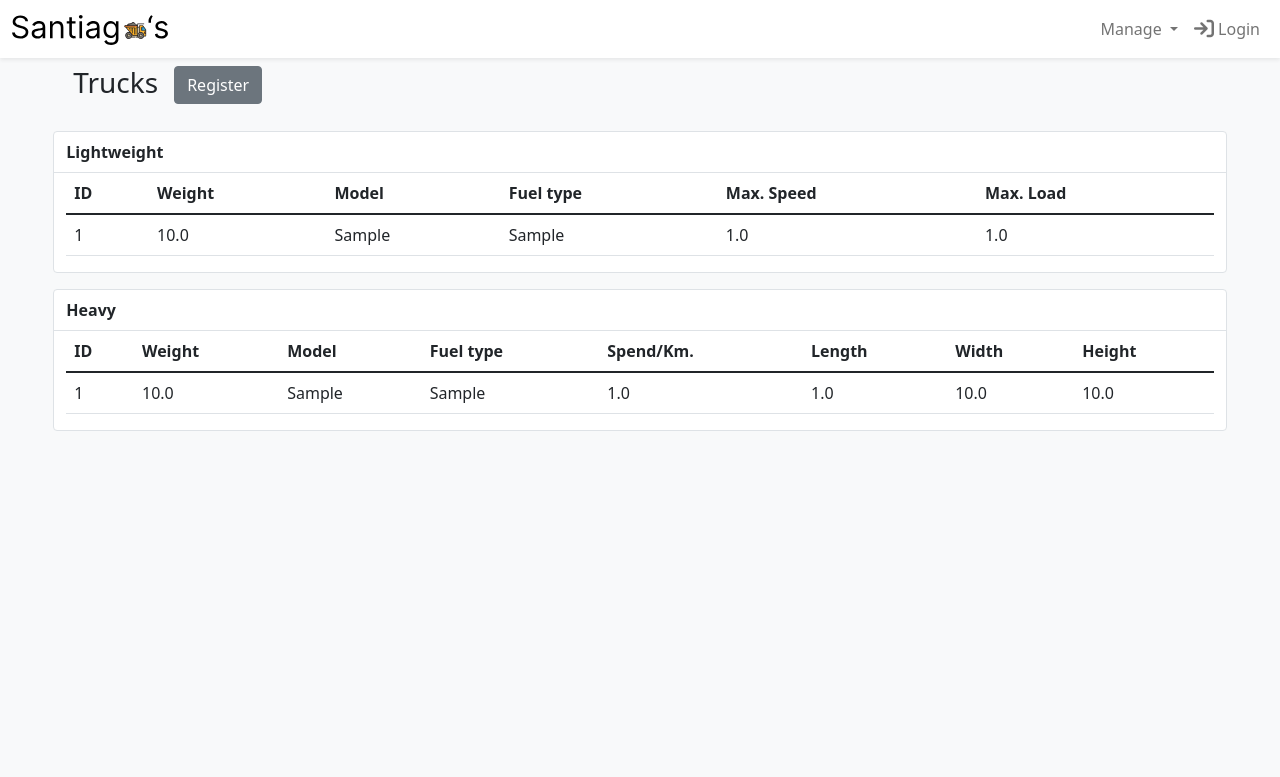
After one commit to jorgeajimenezl/database-2-project, a Flask app: page /manage/truck in a window 1280 px wide. The commit adds this page. Shown: the top 777 px of the page. Run offline with Flask 2, Linux system fonts and the light colour scheme; tables that the repository leaves empty hold one stand-in row (values such as "Sample post"); some libraries are stand-ins or nearby versions.

Commit message:
Manage truck and employees pages

```diff
--- a/app/auth/routes.py
+++ b/app/auth/routes.py
@@ -10,6 +10,7 @@ from flask_mail import Message
 from flask_login import (
     current_user,
     login_user,
+    logout_user
 )
 from sqlalchemy import func
 from sqlalchemy.exc import IntegrityError
@@ -121,6 +122,6 @@ def user_verify(token):
 @auth_bp.route("/logout")
 @login_required(verified_only=False)
 def logout():
-    current_user.logout()
+    logout_user()
     flash("You have been logged out!", "info")
     return redirect(url_for("auth.login"))
--- a/app/data/routes.py
+++ b/app/data/routes.py
@@ -1,7 +1,10 @@
 import re
 from typing import List
+
 from flask import flash, render_template
 
+from ..auth import login_required
+from . import data_bp
 from .forms import EmployeeForm, TruckForm
 from .models import (
     Administrative,
@@ -13,11 +16,9 @@ from .models import (
     SchoolLevel,
     Truck,
 )
-from ..auth import login_required
-from . import data_bp
 
 
-@data_bp.route("/register_truck", methods=["GET", "POST"])
+@data_bp.route("/register/truck", methods=["GET", "POST"])
 def register_truck():
     form = TruckForm()
     drivers: List[Driver] = Driver.query.all()
@@ -33,7 +34,7 @@ def register_truck():
             t = Truck.create(
                 weight=float(form.weight.data),
                 model=form.model.data,
-                fuel_type=form.model.data,
+                fuel_type=form.fuel_type.data,
                 driver_id=index,
             )
 
@@ -59,7 +60,93 @@ def register_truck():
     return render_template("data/register_truck.html", form=form)
 
 
-@data_bp.route("/register_employee", methods=["GET", "POST"])
+@data_bp.route("/manage/employee")
+def manage_employee():
+    headers = [
+        "ID",
+        "Name",
+        "Phone",
+        "Gender",
+        "School level",
+        "Laboral experience",
+        "Address",
+    ]
+    administratives_headers = headers + ["Position"]
+    drivers_headers = headers + ["Driver type", "Evaluation"]
+
+    administratives_data = Administrative.query.all()
+    drivers_data = Driver.query.all()
+
+    def get_data(e: Employee):
+        return [
+            e.id,
+            e.name,
+            e.phone,
+            str(e.gender.name).capitalize(),
+            str(e.school_level.name).capitalize().replace("_", " "),
+            f"{e.laboral_experience} years",
+            e.address,
+        ]
+
+    return render_template(
+        "data/manage_employee.html",
+        administratives_headers=administratives_headers,
+        administratives_data=list(
+            map(lambda x: get_data(x.employee) + [x.position], administratives_data)
+        ),
+        drivers_headers=drivers_headers,
+        drivers_data=list(
+            map(
+                lambda x: get_data(x.employee) + [x.type.name, x.evaluation],
+                drivers_data,
+            )
+        ),
+    )
+
+
+@data_bp.route("/manage/truck")
+def manage_truck():
+    headers = [
+        "ID",
+        "Weight",
+        "Model",
+        "Fuel type",
+    ]
+    lightweight_headers = headers + ["Max. Speed", "Max. Load"]
+    heavy_headers = headers + ["Spend/Km.", "Length", "Width", "Height"]
+
+    lightweight_data = LightweightTruck.query.all()
+    heavy_data = HeavyTruck.query.all()
+
+    def get_data(t: Truck):
+        return [
+            t.id,
+            t.weight,
+            t.model,
+            str(t.fuel_type).capitalize(),
+        ]
+
+    return render_template(
+        "data/manage_truck.html",
+        lightweight_headers=lightweight_headers,
+        lightweight_data=list(
+            map(
+                lambda x: get_data(x.truck) + [x.max_speed, x.max_load],
+                lightweight_data,
+            )
+        ),
+        heavy_headers=heavy_headers,
+        heavy_data=list(
+            map(
+                lambda x: get_data(x.truck)
+                + [x.spend_by_kilometer, x.length, x.width, x.height],
+                heavy_data,
+            )
+        ),
+    )
+
+
+@data_bp.route("/register/employee", methods=["GET", "POST"])
 def register_employee():
     form = EmployeeForm()
 
--- a/app/static/css/main.css
+++ b/app/static/css/main.css
@@ -2,9 +2,9 @@ a {
     text-decoration:none;
 }
 
-a:hover {
+/* a:hover {
     text-decoration:underline;
-}
+} */
 
 main {
     min-height: 90vh;
--- a/app/templates/core/layout.html
+++ b/app/templates/core/layout.html
@@ -1,31 +1,35 @@
 <!DOCTYPE html>
 <html style="width: 1170;">
+
 <head>
     <meta charset="utf-8">
     <meta name="viewport" content="width=device-width, initial-scale=1.0, shrink-to-fit=no">
     <title>{{ app_name }}</title>
     {% block header %}{% endblock %}
-    <link rel="stylesheet" href="https://cdnjs.cloudflare.com/ajax/libs/font-awesome/6.1.1/css/all.min.css" integrity="sha512-KfkfwYDsLkIlwQp6LFnl8zNdLGxu9YAA1QvwINks4PhcElQSvqcyVLLD9aMhXd13uQjoXtEKNosOWaZqXgel0g==" crossorigin="anonymous" referrerpolicy="no-referrer" />
-    <link href="https://cdn.jsdelivr.net/npm/bootstrap@5.1.3/dist/css/bootstrap.min.css" rel="stylesheet" integrity="sha384-1BmE4kWBq78iYhFldvKuhfTAU6auU8tT94WrHftjDbrCEXSU1oBoqyl2QvZ6jIW3" crossorigin="anonymous">
+    <link rel="stylesheet" href="https://cdnjs.cloudflare.com/ajax/libs/font-awesome/6.1.1/css/all.min.css"
+        integrity="sha512-KfkfwYDsLkIlwQp6LFnl8zNdLGxu9YAA1QvwINks4PhcElQSvqcyVLLD9aMhXd13uQjoXtEKNosOWaZqXgel0g=="
+        crossorigin="anonymous" referrerpolicy="no-referrer" />
+    <link href="https://cdn.jsdelivr.net/npm/bootstrap@5.1.3/dist/css/bootstrap.min.css" rel="stylesheet"
+        integrity="sha384-1BmE4kWBq78iYhFldvKuhfTAU6auU8tT94WrHftjDbrCEXSU1oBoqyl2QvZ6jIW3" crossorigin="anonymous">
     <script src="https://code.jquery.com/jquery-3.3.1.min.js"></script>
     <link rel="stylesheet" href="{{ url_for('static', filename='css/main.css') }}">
     </script>
 </head>
+
 <body class="min-vh-100">
     <header class="sticky-top bg-white">
         <nav class="navbar navbar-expand-lg navbar-light shadow-sm">
             <div class="container-fluid">
-                <a class="navbar-brand"
-                    href="{% if current_user.is_authenticated %}
+                <a class="navbar-brand" href="{% if current_user.is_authenticated %}
                             {{ url_for('core.home') }}
                         {% else %}
                             {{ url_for('auth.login') }}
                         {% endif %}">
-                    <img class="img-fluid"
-                        style="width: 100%; height: 30px"
+                    <img class="img-fluid" style="width: 100%; height: 30px"
                         src="{{ url_for('static', filename='images/logo_full.svg') }}" />
                 </a>
-                <button class="navbar-toggler" type="button" data-bs-toggle="collapse" data-bs-target="#navbarNav" aria-controls="navbarSupportedContent" aria-expanded="false" aria-label="Toggle navigation">
+                <button class="navbar-toggler" type="button" data-bs-toggle="collapse" data-bs-target="#navbarNav"
+                    aria-controls="navbarSupportedContent" aria-expanded="false" aria-label="Toggle navigation">
                     <span class="navbar-toggler-icon"></span>
                 </button>
                 <div class="collapse navbar-collapse" id="navbarNav">
@@ -33,12 +37,13 @@
                         <li class="nav-item dropdown">
                             <a class="nav-link dropdown-toggle" href="#" id="navbarDropdown" role="button"
                                 data-bs-toggle="dropdown" aria-expanded="false">
-                                Register
+                                Manage
                             </a>
                             <ul class="dropdown-menu" aria-labelledby="navbarDropdown">
-                                <li><a class="dropdown-item" href="{{ url_for('data.register_truck') }}">Truck</a></li>
-                                <li><a class="dropdown-item" href="{{ url_for('data.register_truck') }}">Trip</a></li>
-                                <li><a class="dropdown-item" href="{{ url_for('data.register_employee') }}">Employee</a></li>
+                                <li><a class="dropdown-item" href="{{ url_for('data.manage_truck') }}">Truck</a></li>
+                                <li><a class="dropdown-item" href="{{ url_for('data.manage_truck') }}">Trip</a></li>
+                                <li><a class="dropdown-item" href="{{ url_for('data.manage_employee') }}">Employee</a>
+                                </li>
                             </ul>
                         </li>
 
@@ -63,22 +68,19 @@
             </div>
         </nav>
     </header>
-    <main class= "bg-light">
+    <main class="bg-light">
         {% with messages = get_flashed_messages(with_categories=true) %}
         {% if messages %}
         {% for category, message in messages %}
         {% set id=get_uuid() %}
-                    <div class="alert alert-{{ category }} border-bottom text-break text-center mb-0"
-                        id="{{ id }}">
+        <div class="alert alert-{{ category }} border-bottom text-break text-center mb-0" id="{{ id }}">
             <div class="d-flex flex-nowrap align-items-center">
                 <div class="col-1"></div>
                 <div class="col-10">
                     {{ message }}
                 </div>
                 <div class="col-1">
-                                <a href="#"
-                                    class="link-primary"
-                                    onclick="$('#{{ id }}').remove()">
+                    <a href="#" class="link-primary" onclick="$('#{{ id }}').remove()">
                         <i class="fas fa-times-circle"></i>
                     </a>
                 </div>
@@ -95,17 +97,8 @@
             </div>
         </div>
     </main>
-    <!-- <footer>
-        <div class="container-fluid border-top">
-            <div class="row justify-content-center py-4">
-                <div class="col-12 text-center">
-                    <a href="{{ 'https://github.com/sarartur/flask-account-starter' }}" class="link-secondary">
-                        <i class="fa-brands fa-github fa-2x"></i>
-                    </a>
-                </div>
-            </div>
-        </div>
-    </footer> -->
-        <script src="https://cdn.jsdelivr.net/npm/bootstrap@5.1.3/dist/js/bootstrap.bundle.min.js" integrity="sha384-ka7Sk0Gln4gmtz2MlQnikT1wXgYsOg+OMhuP+IlRH9sENBO0LRn5q+8nbTov4+1p" crossorigin="anonymous"></script>
+    <script src="https://cdn.jsdelivr.net/npm/bootstrap@5.1.3/dist/js/bootstrap.bundle.min.js"
+        integrity="sha384-ka7Sk0Gln4gmtz2MlQnikT1wXgYsOg+OMhuP+IlRH9sENBO0LRn5q+8nbTov4+1p" crossorigin="anonymous">
+    </script>
     {% block js %}{% endblock %}
 </body>
--- /dev/null
+++ b/app/templates/data/_table.html
@@ -0,0 +1,27 @@
+<div class="col-11 border rounded bg-white">
+    <div class="row border-bottom py-2">
+        <div class="col-12">
+            <span class="fw-bold">
+                {{ title }}
+            </span>
+        </div>
+    </div>
+    <table class="table">
+        <thead>
+            <tr>
+                {% for head in headers %}
+                <th scope="col">{{ head }}</th>
+                {% endfor %}
+            </tr>
+        </thead>
+        <tbody>
+            {% for row in data %}
+            <tr>
+                {% for item in row %}
+                <td>{{ item }}</td>
+                {% endfor %}
+            </tr>
+            {% endfor %}
+        </tbody>
+    </table>
+</div>
--- /dev/null
+++ b/app/templates/data/manage_truck.html
@@ -0,0 +1,24 @@
+{% extends 'core/layout.html' %}
+{% block content %}
+<div class="row justify-content-center">
+    <div class="col-11 d-flex mb-3">
+        <div class="p-2">
+            <div class="h3">
+                Trucks
+            </div>
+        </div>
+        <div class="ml-auto p-2">
+            <a class="btn btn-secondary" href="{{ url_for('data.register_truck') }}" role="button">Register</a>
+        </div>
+    </div>
+    {% with title='Lightweight', headers=lightweight_headers, data=lightweight_data %}
+    {% include 'data/_table.html' %}
+    {% endwith %}
+
+    <div class="col-11 mb-3"></div>
+
+    {% with title='Heavy', headers=heavy_headers, data=heavy_data %}
+    {% include 'data/_table.html' %}
+    {% endwith %}
+</div>
+{% endblock %}
--- a/app/templates/data/register_truck.html
+++ b/app/templates/data/register_truck.html
@@ -80,14 +80,14 @@
             if (value == "Lightweight") {
                 $("#max_speed_container").show();
                 $("#max_load_container").show();
-                $("#spend_by_kilometer").hide();
+                $("#spend_by_kilometer_container").hide();
                 $("#length_container").hide();
                 $("#width_container").hide();
                 $("#height_container").hide();
             } else {
                 $("#max_speed_container").hide();
                 $("#max_load_container").hide();
-                $("#spend_by_kilometer").show();
+                $("#spend_by_kilometer_container").show();
                 $("#length_container").show();
                 $("#width_container").show();
                 $("#height_container").show();
```
Also changed, not shown: app/templates/data/manage_employee.html (added, +24 -0 lines), app/templates/user/profile.html (+0 -8 lines). Lines whose indentation alone changed are shown as unchanged.
